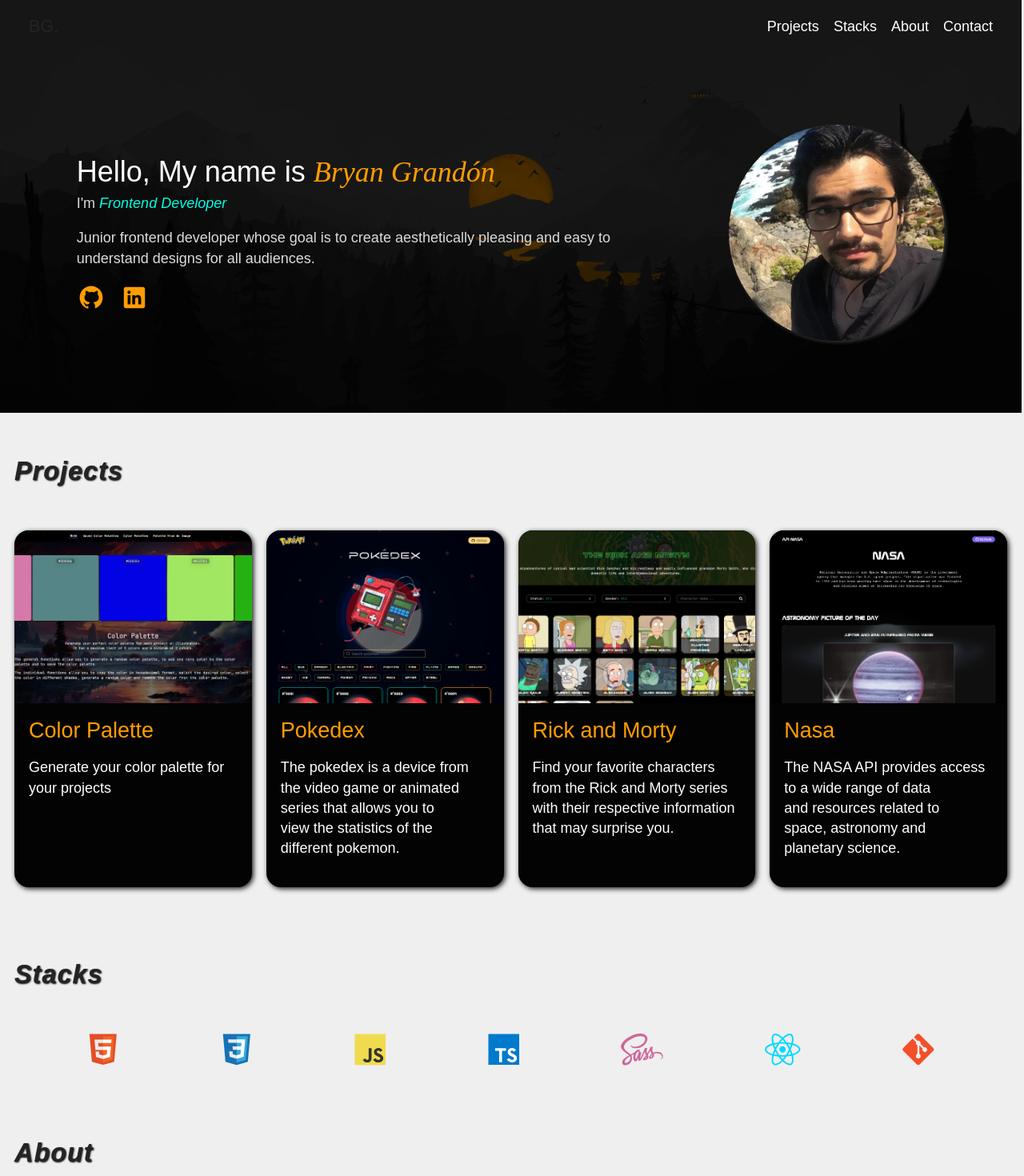
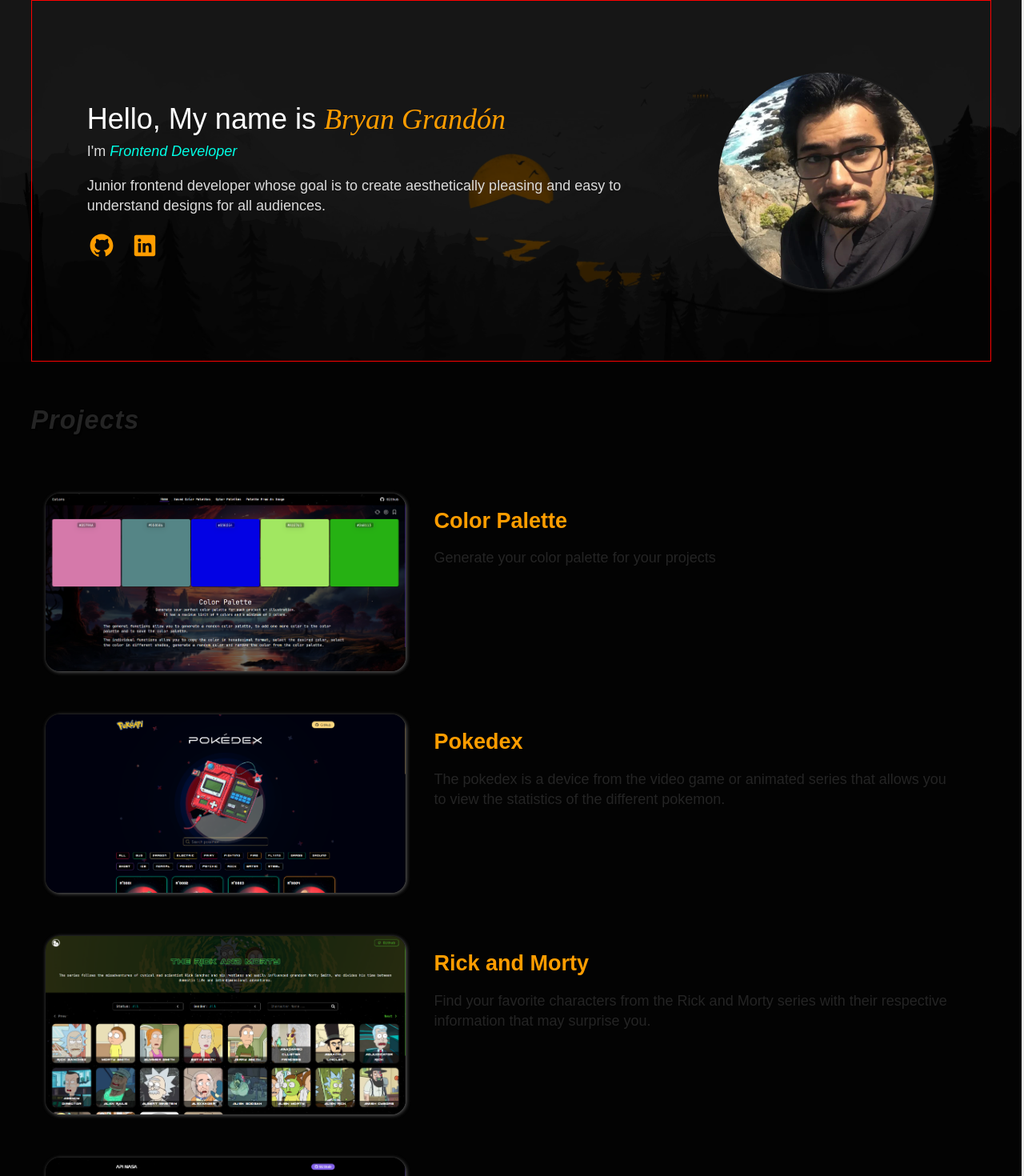
Before and after one commit to BryanGrandon/Portfolio-v1, a React (Vite) app: page / in a window 1280 px wide. Shown: the top 1470 px of the page at 80% size. Built offline with nearby package versions, Linux system fonts and the light colour scheme; a web font is replaced by a local one.

Commit message:
refactor(web);change style of the website

```diff
--- a/src/core/components/layout/header.tsx
+++ b/src/core/components/layout/header.tsx
@@ -1,32 +1,15 @@
-import { JSX, useState } from 'react'
-import { IBars3, IGithub, IIn } from '../ui/icons'
+import { JSX } from 'react'
+import { IGithub, IIn } from '../ui/icons'
 import LinkButton from '../ui/link-button'
 import data from '../../services/data.json' assert { type: 'json' }
-import NavList from '../ui/nav-list'
 
 const Header = (): JSX.Element => {
   const { title, description } = data.header
   const { name, position, image } = data.staff
   const { social } = data.links
 
-  const [isActive, setIsActive] = useState(false)
-
-  document.addEventListener('click', (e) => {
-    const target = e.target as HTMLElement
-    if (target.matches('.nav__routing')) setIsActive(false)
-  })
-
   return (
     <header className='header-container'>
-      <nav className='nav'>
-        <p className='nav__logo'>BG.</p>
-        <NavList className='nav__list' />
-        <button className='nav__button' aria-label='menu button' onClick={() => setIsActive(!isActive)}>
-          <IBars3 />
-        </button>
-        <NavList className={isActive ? 'dropdown' : 'dropdown-off'} />
-      </nav>
-
       <article className='header'>
         <img src={image.src} alt={image.alt} className='header__img' />
         <section className='header__info'>
--- a/src/core/components/layout/main-content.tsx
+++ b/src/core/components/layout/main-content.tsx
@@ -47,6 +47,19 @@ const MainContent = () => {
           </>
         }
       />
+
+      <MainContentTheme
+        title='Contact'
+        class_A='contact'
+        children={
+          <section className='contact__container'>
+            <p className='contact__text'>If you want to get in touch, feel free to reach out!</p>
+            <a href={`mailto:bgrandon.corea@gmail.com`} className='contact__link'>
+              s
+            </a>
+          </section>
+        }
+      />
     </main>
   )
 }
--- a/src/core/components/ui/project-card.tsx
+++ b/src/core/components/ui/project-card.tsx
@@ -13,7 +13,7 @@ const ProjectCard = ({ image, url, title, description, ariaLabel }: Project_Card
       <img className='project-card__img' src={image.src} alt={image.alt} />
       <section className='project-card__info'>
         <h3 className='project-card__title'>{title}</h3>
-        <p>{description}</p>
+        <p style={{ position: 'relative' }}>{description}</p>
         <ILink className='project-card__link' />
       </section>
     </a>
--- a/src/core/scss/layout/_header.scss
+++ b/src/core/scss/layout/_header.scss
@@ -8,65 +8,6 @@
   @include overlay($overlay-dark);
 }
 
-.nav {
-  position: relative;
-  @include flexbox(row, nowrap, space-between, center);
-  @include maxWidth($max-width);
-  padding: 1rem 2rem;
-
-  &__logo {
-    font-size: 1.2rem;
-  }
-  &__list {
-    @include flexbox(row, nowrap, normal, center);
-    gap: 1rem;
-  }
-  &__link {
-    &:hover {
-      color: $main;
-    }
-  }
-
-  &__routing {
-    color: $white;
-
-    &:hover {
-      color: $main;
-    }
-  }
-
-  &__button {
-    cursor: pointer;
-    display: none;
-    color: $white;
-    stroke-width: 0.1rem;
-    transition: all 0.3s ease-in-out;
-
-    &:hover {
-      transform: scale(1.2);
-      // box-shadow: 2px 2px 4px #333333;
-    }
-  }
-}
-
-.dropdown {
-  position: absolute;
-  top: 3rem;
-  right: 2rem;
-  left: 2rem;
-  background-color: $overlay-dark;
-  border-radius: 0.5rem;
-  padding: 1rem;
-  box-shadow: 2px 2px 4px #333333;
-  z-index: 2;
-  @include flexbox(column, nowrap, normal, center);
-  gap: 1rem;
-}
-
-.dropdown-off {
-  display: none;
-}
-
 .header {
   position: relative;
   @include flexbox(row-reverse, wrap, space-evenly, center);
@@ -74,6 +15,8 @@
   padding: 5rem 2rem;
   gap: 2rem;
   color: #dbdbdb;
+  // min-height: 80dvh;
+  border: 1px solid #f00;
 
   &__img {
     border-radius: 50%;
@@ -118,17 +61,7 @@
   .header {
     padding: 3rem 2rem;
   }
-}
-@media screen and (max-width: 600px) {
-  .header {
-    padding: 2rem;
-  }
-  .nav {
-    &__list {
-      display: none;
-    }
-    &__button {
-      display: block;
-    }
+  .header-container {
+    @include configureImage('/src/assets/header.webp', cover, top);
   }
 }
--- a/src/core/scss/layout/_main-content.scss
+++ b/src/core/scss/layout/_main-content.scss
@@ -2,16 +2,11 @@
 @use '../utilities/variables' as *;
 
 .main {
-  display: flex;
-  flex-direction: column;
-  gap: 2rem;
-  max-width: $max-width;
-  margin: auto;
+  background-color: #030303;
   padding: 0 1rem 3rem;
 
   &__projects {
-    display: grid;
-    grid-template-columns: repeat(auto-fill, minmax(36rem, 1fr));
+    @include flexbox(row, wrap, normal, normal);
     gap: 1rem;
   }
 }
@@ -46,12 +41,6 @@
   }
 }
 
-@media screen and (max-width: 1355px) {
-  .main__projects {
-    grid-template-columns: repeat(auto-fill, minmax(16rem, 1fr));
-  }
-}
-
 .list-stack {
   @include flexbox(row, wrap, space-evenly, center);
   gap: 2rem;
--- a/src/core/scss/ui/_main-content-theme.scss
+++ b/src/core/scss/ui/_main-content-theme.scss
@@ -1,4 +1,10 @@
+@use '../utilities/mixin' as *;
+@use '../utilities/variables' as *;
+
 .theme {
+  max-width: $max-width;
+  margin: auto;
+
   &__title {
     font-size: 1.8rem;
     font-style: italic;
--- a/src/core/scss/ui/_project-card.scss
+++ b/src/core/scss/ui/_project-card.scss
@@ -3,31 +3,29 @@
 
 .project-card {
   @include flexbox(row, nowrap, normal, normal);
-  box-shadow: 2px 2px 6px $stroke;
-  background-color: #030303;
-  border-radius: 1rem;
+  gap: 1rem;
+  border-radius: 2rem;
+  padding: 1rem;
   overflow: hidden;
+  width: 100%;
   position: relative;
-  color: $white;
 
-  &:hover {
-    transform: translateY(-0.4rem);
-    outline: 1px solid $main;
-  }
-  &:active {
-    scale: 0.9;
-  }
   &__img {
-    width: 16rem;
+    position: relative;
+    max-width: 25rem;
+    border-radius: 1rem;
+    box-shadow: 1px 1px 5px #666666;
   }
   &__info {
-    padding: 1rem 1rem 2rem;
-    display: flex;
-    flex-direction: column;
+    @include flexbox(column, nowrap, normal, normal);
+    padding: 1rem;
     gap: 1rem;
+    border-radius: 1rem;
   }
   &__title {
+    position: relative;
     font-size: 1.5rem;
+    font-weight: bold;
     color: $main;
   }
 
@@ -37,20 +35,26 @@
     right: 1rem;
     color: $secondary;
     stroke-width: 0.13rem;
-    overflow-y: 1;
+    padding: 0.1rem;
     opacity: 0;
   }
   &:hover .project-card__link {
     opacity: 1;
   }
+  &:hover .project-card__title {
+    color: $secondary;
+  }
+  &:hover .project-card__img {
+    transform: scale(1.03);
+    transition: all 0.2s ease-in-out;
+  }
 }
 
-@media screen and (max-width: 1355px) {
+@media screen and (max-width: 855px) {
   .project-card {
     flex-direction: column;
-
     &__img {
-      width: auto;
+      max-width: 100%;
       height: 12rem;
     }
   }
--- a/src/core/scss/utilities/_variables.scss
+++ b/src/core/scss/utilities/_variables.scss
@@ -19,4 +19,4 @@ $modal: #000000a9;
 $overlay-dark: #000000a9;
 
 // Sizes
-$max-width: 1400px;
+$max-width: 1200px;
```
